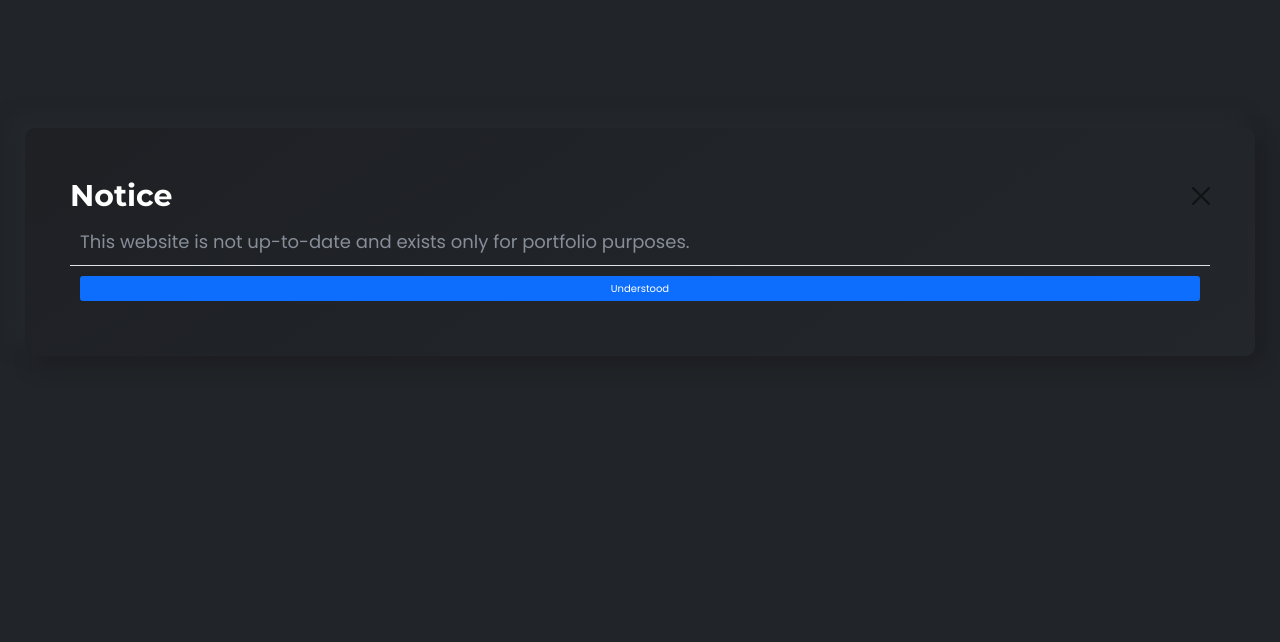
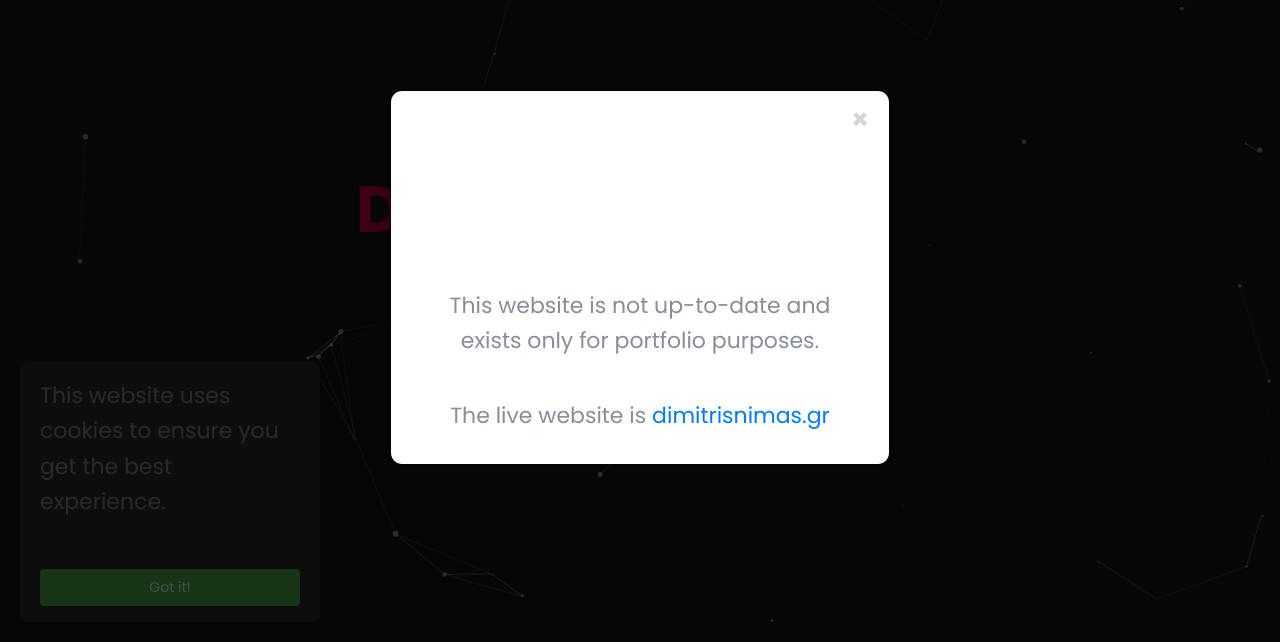
Before and after one commit to dimitrisnimas/v2-DimitrisNimas.gr-Archived, a plain HTML site: page index.html in a window 1280 px wide. Shown: the part 158-800 px from the top of the page. Drawn offline with nearby package versions, Linux system fonts and the light colour scheme; a web font is replaced by a local one.

Commit message:
Update index.html

```diff
--- a/index.html
+++ b/index.html
@@ -33,29 +33,82 @@
     <link rel="stylesheet" href="assets/css/coockie.css">
     <script src="https://cdnjs.cloudflare.com/ajax/libs/gsap/3.2.6/gsap.min.js"></script>
 
+    <style>
+.modal {
+  display: none; /* Hidden by default */
+  position: fixed;
+  z-index: 10000; /* on top of everything */
+  left: 0;
+  top: 0;
+  width: 100%;
+  height: 100%;
+  overflow: auto;
+  background-color: rgba(0,0,0,0.7); /* dark overlay */
+  animation: fadeIn 0.3s;
+}
+
+.modal-content {
+  background-color: #fff;
+  margin: 15% auto;
+  padding: 30px;
+  border-radius: 12px;
+  width: 90%;
+  max-width: 500px;
+  text-align: center;
+  position: relative;
+  box-shadow: 0 0 15px rgba(0,0,0,0.5);
+  animation: slideIn 0.3s;
+}
+
+.close {
+  color: #aaa;
+  position: absolute;
+  top: 15px;
+  right: 20px;
+  font-size: 28px;
+  font-weight: bold;
+  cursor: pointer;
+}
+
+.close:hover {
+  color: #000;
+}
+
+@keyframes fadeIn {
+  from {opacity: 0;}
+  to {opacity: 1;}
+}
+
+@keyframes slideIn {
+  from {transform: translateY(-50px); opacity: 0;}
+  to {transform: translateY(0); opacity: 1;}
+}
+
+.modal a {
+  color: #007bff;
+  text-decoration: none;
+}
+
+.modal a:hover {
+  text-decoration: underline;
+}
+</style>
+
 </head>
 
 <body class="template-color-1 spybody" data-spy="scroll" data-target=".navbar-example2" data-offset="70">
+
+    <div id="portfolioModal" class="modal">
+        <div class="modal-content">
+          <span class="close">&times;</span>
+          <h2>Website Notification</h2>
+          <p>This website is not up-to-date and exists only for portfolio purposes.</p>
+          <p>The live website is <a href="https://dimitrisnimas.gr" target="_blank">dimitrisnimas.gr</a></p>
+        </div>
+      </div>
 
     <!--contains all the div-->
     <div id="all">
-        <!-- Portfolio Notice Modal -->
-<div class="modal fade" id="portfolioNoticeModal" tabindex="-1" aria-labelledby="portfolioNoticeLabel" aria-hidden="true">
-  <div class="modal-dialog modal-dialog-centered">
-    <div class="modal-content">
-      <div class="modal-header">
-        <h5 class="modal-title" id="portfolioNoticeLabel">Notice</h5>
-        <button type="button" class="btn-close" data-bs-dismiss="modal" aria-label="Close"></button>
-      </div>
-      <div class="modal-body">
-        This website is not up-to-date and exists only for portfolio purposes.
-      </div>
-      <div class="modal-footer">
-        <button type="button" class="btn btn-primary" data-bs-dismiss="modal">Understood</button>
-      </div>
-    </div>
-  </div>
-</div>
 
         <!--link-screen-->
             <div id="breaker">
@@ -1501,18 +1554,28 @@
   particlesJS("particles", {"particles":{"number":{"value":40,"density":{"enable":true,"value_area":800}},"color":{"value":"#ffffff"},"shape":{"type":"circle","stroke":{"width":0,"color":"#000000"},"polygon":{"nb_sides":5},"image":{"src":"img/github.svg","width":100,"height":100}},"opacity":{"value":0.5,"random":false,"anim":{"enable":false,"speed":1,"opacity_min":0.1,"sync":false}},"size":{"value":3,"random":true,"anim":{"enable":false,"speed":40,"size_min":0.1,"sync":false}},"line_linked":{"enable":true,"distance":150,"color":"#ffffff","opacity":0.4,"width":1},"move":{"enable":true,"speed":6,"direction":"none","random":false,"straight":false,"out_mode":"out","bounce":false,"attract":{"enable":false,"rotateX":600,"rotateY":1200}}},"interactivity":{"detect_on":"canvas","events":{"onhover":{"enable":true,"mode":"repulse"},"onclick":{"enable":true,"mode":"push"},"resize":true},"modes":{"grab":{"distance":400,"line_linked":{"opacity":1}},"bubble":{"distance":400,"size":40,"duration":2,"opacity":8,"speed":3},"repulse":{"distance":200,"duration":0.4},"push":{"particles_nb":4},"remove":{"particles_nb":2}}},"retina_detect":true});
     </script>
 
-   <script>
-  document.addEventListener('DOMContentLoaded', function() {
-    var portfolioModalEl = document.getElementById('portfolioNoticeModal');
-    if(portfolioModalEl) {
-      var portfolioModal = new bootstrap.Modal(portfolioModalEl, {
-        backdrop: 'static', // prevent closing by clicking outside
-        keyboard: false     // prevent closing with Esc
+   <!-- Modal JS -->
+    <script>
+    document.addEventListener('DOMContentLoaded', function() {
+      const modal = document.getElementById("portfolioModal");
+      const closeBtn = modal.querySelector(".close");
+
+      // Show modal on page load
+      modal.style.display = "block";
+
+      // Close modal when clicking the close button
+      closeBtn.addEventListener('click', function() {
+        modal.style.display = "none";
       });
-      portfolioModal.show();
-    }
-  });
-</script>
+
+      // Close modal when clicking outside the modal content
+      window.addEventListener('click', function(event) {
+        if (event.target === modal) {
+          modal.style.display = "none";
+        }
+      });
+    });
+    </script>
 
 
 
```
